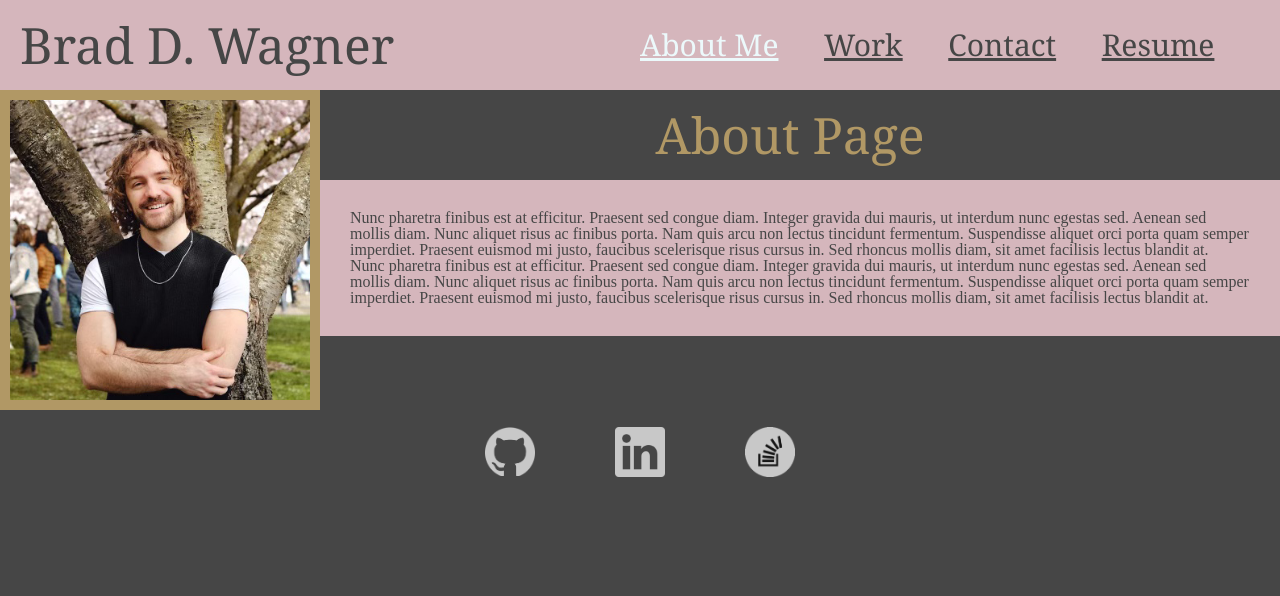
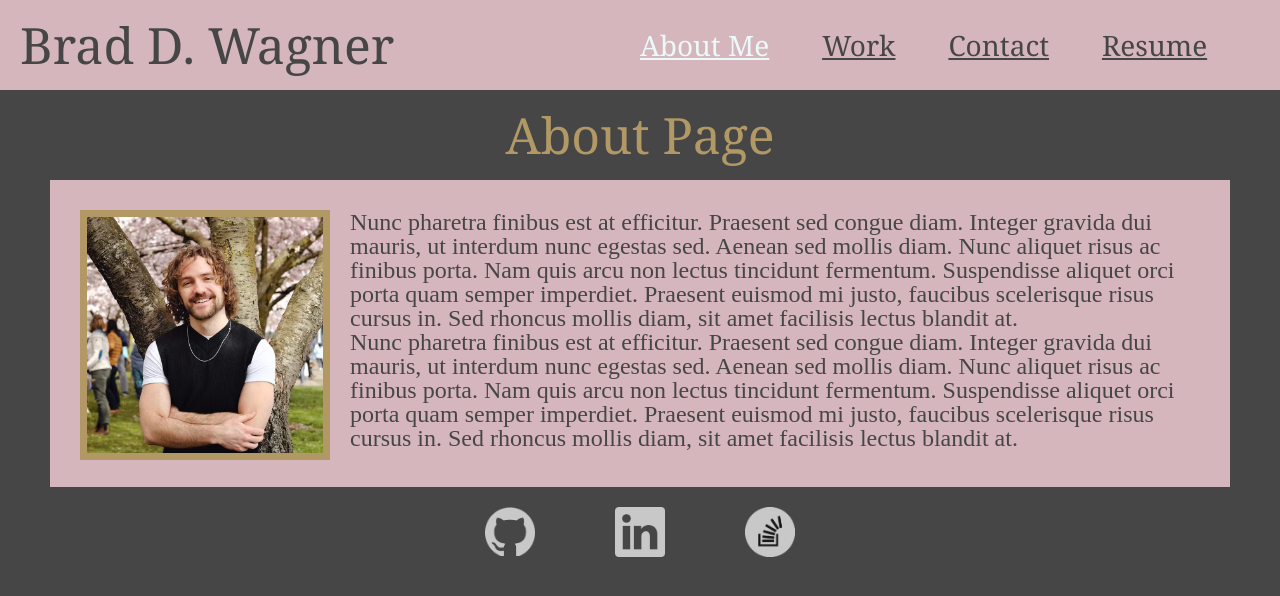
Before and after one commit to BradDWagner/react-portfolio, a React (Create React App) app: page / in a window 1280 px wide. Shown: the top 596 px of the page. Built offline with nearby package versions, Linux system fonts and the light colour scheme.

Commit message:
adjusted about styling and debug contact page

```diff
--- a/src/App.css
+++ b/src/App.css
@@ -80,7 +80,7 @@ h1 {
 
 /* Sets font size of li allows the items to flex within the box and auto adjust their spacing */
 .nav-bar ul li{
-  font-size: 30px;
+  font-size: 28px;
   font-family: Georgia, 'Times New Roman', Times, serif;
   flex: 1 0 auto;
 }
@@ -168,7 +168,6 @@ h1 {
       font-size: 10px;
   }
 
-
   /* Centers the different body elements horizontally instead of previous 30/70 split, and removes seperating vertical border  */
   .work-container{
       width: 100%;
--- a/src/components/pages/About.js
+++ b/src/components/pages/About.js
@@ -5,9 +5,10 @@ import headshot from '../images/headshot.png'
 export default function About() {
   return (
     <div className='about-page'>
+        <h1>About Page</h1>
+
+        <p>
         <img id="headshot" src={headshot} alt="a portrait of Brad Wagner, standing in front of a cherry tree."></img>
-        <h1>About Page</h1>
-        <p>
             Nunc pharetra finibus est at efficitur. Praesent sed congue diam.
             Integer gravida dui mauris, ut interdum nunc egestas sed. Aenean sed
             mollis diam. Nunc aliquet risus ac finibus porta. Nam quis arcu non
--- a/src/components/pages/Contact.js
+++ b/src/components/pages/Contact.js
@@ -27,10 +27,10 @@ export default function Contact() {
         const inputType = target.name;
         const inputValue = target.value;
 
-        if (inputType === 'Name' || inputType === 'Message' && inputValue.length < 1) {
+        if ((inputType === 'Name' || inputType === 'Message') && inputValue.length < 1) {
             setErrorMessage(`${inputType} is required`);
             return;
-        } else if (!validateEmail(inputValue)) {
+        } else if (inputType === 'Email' && !validateEmail(inputValue)) {
             setErrorMessage('Please enter a valid email');
             return;
         } else {
--- a/src/components/styles/About.css
+++ b/src/components/styles/About.css
@@ -1,13 +1,12 @@
 /* Sets size contraints on the headshot image and creates border  */
 #headshot{
     float: left;
-    width: 25%;
-    margin-bottom: -3px;
-    border: 10px;
+    width: 30%;
+    margin: 0px 20px 10px 0px;
+    border: 7px;
     border-style: solid;
     border-color: var(--wood);
-    max-height: 400px;
-    max-width: 400px;
+    max-width: 250px;
  }
 
  .about-page h1{
@@ -17,6 +16,8 @@
  }
 .about-page p{
     background-color: var(--cherry);
-    margin-left: 25%;
     padding: 30px;
+    font-size: 24px;
+    min-height: 307px;
+    margin: 0 50px
  }
```
